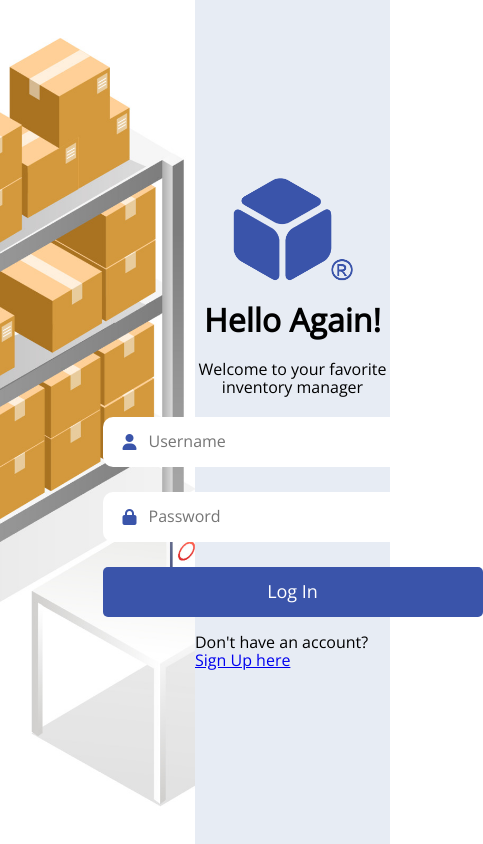
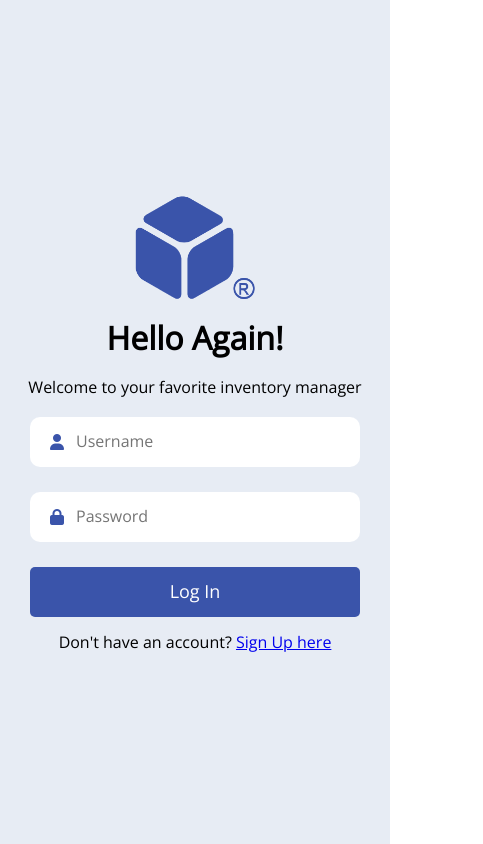
Before and after one commit to Giovanni-Romana-Cuesta/simple-inventory-app, a React (Create React App) app: page /login in a window 390 px wide. Shown: the whole page, 483 px wide, since content can reach past the window. Built offline with nearby package versions, Linux system fonts and the light colour scheme.

Commit message:
Add styles for login in mobile

```diff
--- a/src/components/Login/Login.css
+++ b/src/components/Login/Login.css
@@ -62,3 +62,9 @@
   border-radius: 5px;
   font-size: large;
 }
+
+@media (max-width: 750px) {
+    .input-container {
+        width: 300px;
+    }
+}
--- a/src/layouts/AuthLayout/AuthLayout.css
+++ b/src/layouts/AuthLayout/AuthLayout.css
@@ -22,3 +22,17 @@
   justify-content: center;
   align-items: center;
 }
+
+@media (max-width: 750px) {
+  .login-image {
+    display: none;
+  }
+
+  /* .main-container {
+    display: block;
+  } */
+
+  .children-container {
+    width: 100%;
+  }
+}
```
